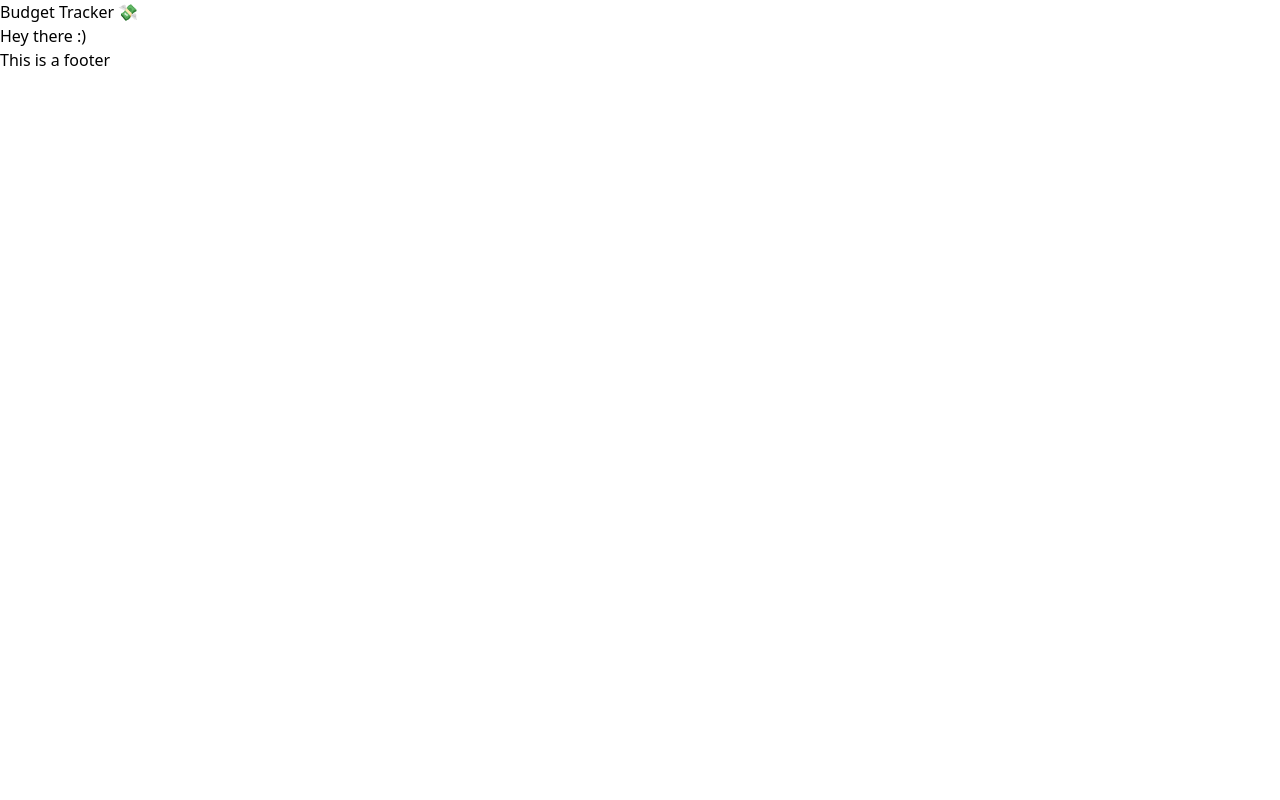
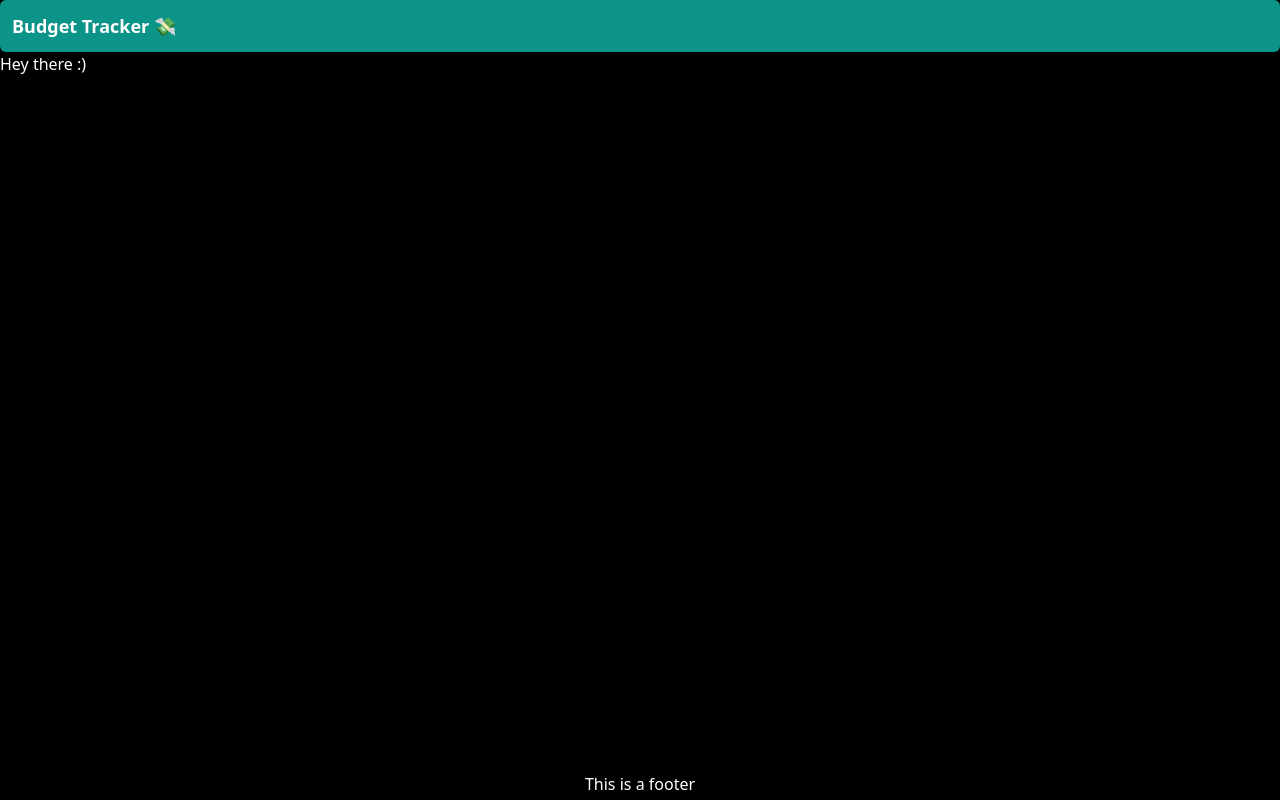
Before and after one commit to Nisharrk/budgetTracker, a Next.js app in the folder client/: page / in a window 1280 px wide. Built offline with nearby package versions, Linux system fonts and the light colour scheme.

Commit message:
fixing layout

```diff
--- a/client/src/components/footer/footer.js
+++ b/client/src/components/footer/footer.js
@@ -1,7 +1,11 @@
 import React from "react";
 
 const Footer = () => {
-  return <footer className="">This is a footer</footer>;
+  return (
+    <footer className="bg-black text-white p-1 text-center fixed bottom-0 w-full">
+      This is a footer
+    </footer>
+  );
 };
 
 export default Footer;
--- a/client/src/components/layout/layout.js
+++ b/client/src/components/layout/layout.js
@@ -1,11 +1,10 @@
 import React from "react";
-
 import Navbar from "../navbar/navbar";
 import Footer from "../footer/footer";
 
 export default function Layout(props) {
   return (
-    <div className="">
+    <div className="min-h-screen bg-black text-white">
       <Navbar />
       {props.children}
       <Footer />
--- a/client/src/components/navbar/navbar.js
+++ b/client/src/components/navbar/navbar.js
@@ -1,7 +1,11 @@
 import React from "react";
 
 const Navbar = () => {
-  return <h2 className="">Budget Tracker 💸</h2>;
+  return (
+    <div className="bg-teal-600 p-3 text-lg rounded-md font-semibold">
+      Budget Tracker 💸
+    </div>
+  );
 };
 
 export default Navbar;
```
